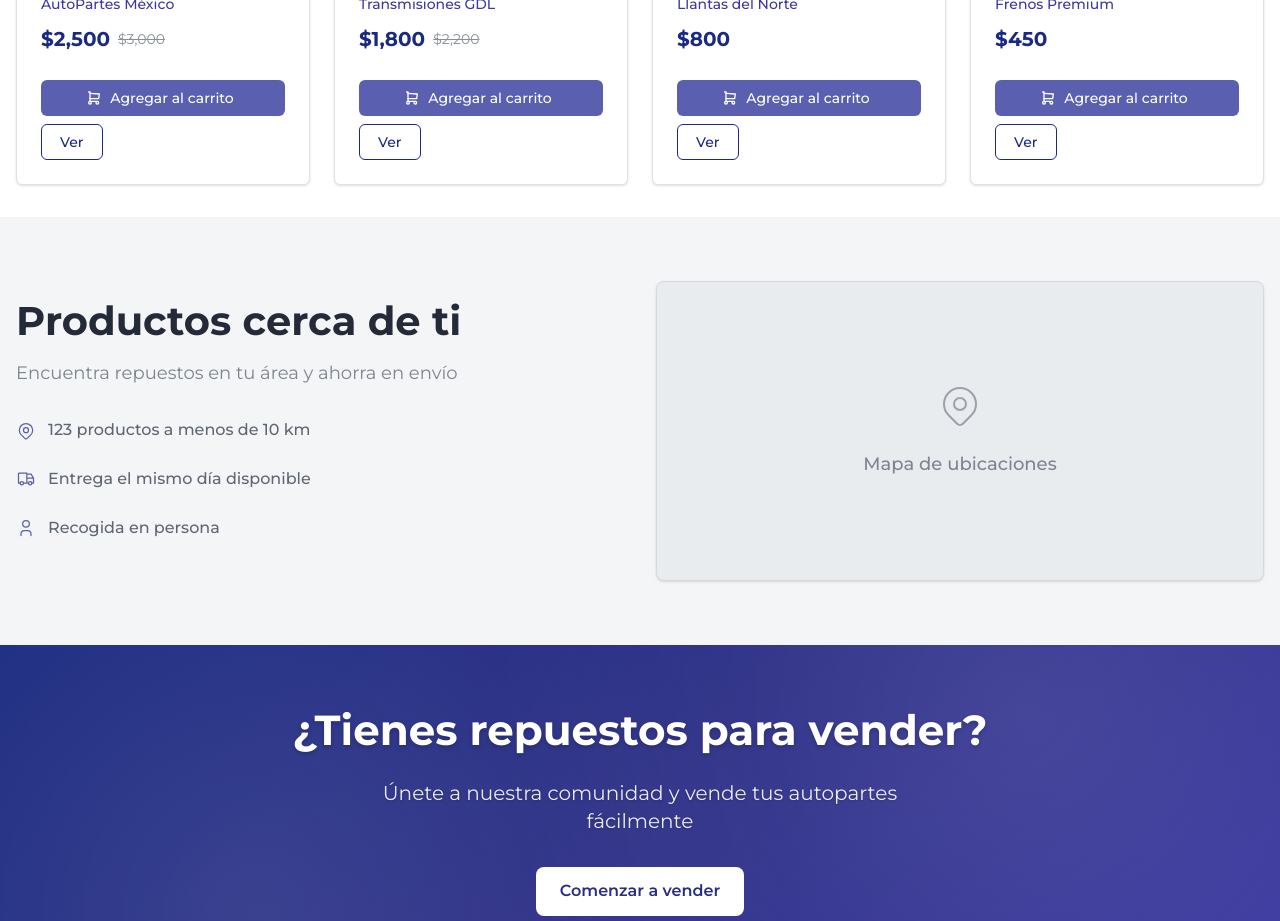
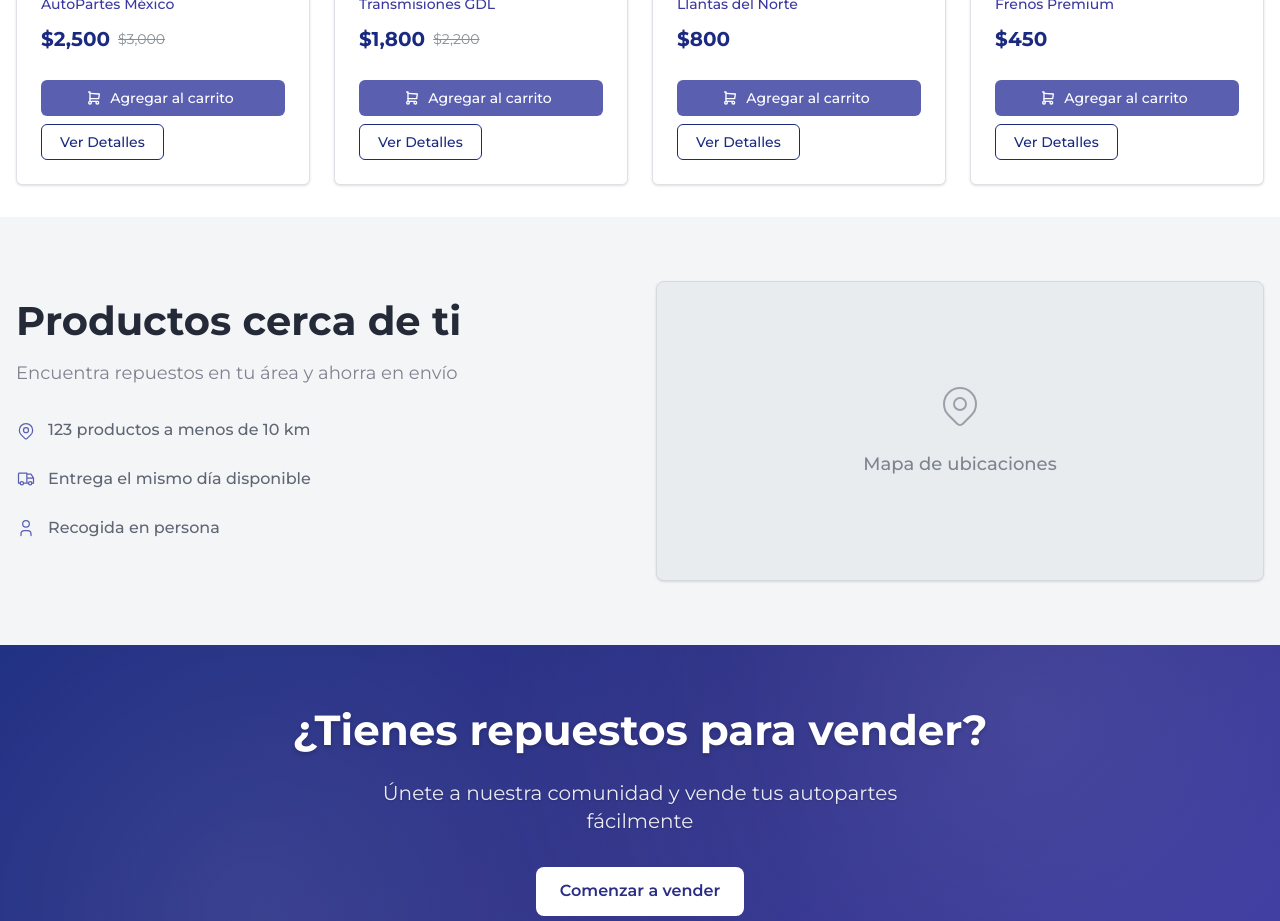
Before and after one commit to JTuyuc7/ASII_project, a Next.js app: page / in a window 1280 px wide. Shown: the part 1420-2341 px from the top of the page. Built offline with nearby package versions, Linux system fonts and the light colour scheme.

Commit message:
feat: enable cart screens functionality

```diff
--- a/src/app/main/page.tsx
+++ b/src/app/main/page.tsx
@@ -1,7 +1,6 @@
 'use client';
 // import { RegisterForm } from '@/app/auth/register/RegisterForm'
 import { useAuth } from '@/contexts/AuthContext';
-import { useSampleData } from '@/hooks/useSampleData';
 import LoginPage from '../../components/auth/login/loginPage';
 import { RegisterForm } from '../../components/auth/register/registerPage';
 import BannerShopPage from '../../components/banner-shop/page';
@@ -15,7 +14,6 @@ import MainLayout from './layout';
 
 export default function MainPage() {
   const { currentView, isAuthenticated } = useAuth();
-  const { addSampleProducts, cartState } = useSampleData();
 
   const renderContent = () => {
     if (currentView === 'login' && !isAuthenticated) {
--- a/src/app/product/[id]/page.tsx
+++ b/src/app/product/[id]/page.tsx
@@ -152,14 +152,17 @@ export default function ProductDetail({ params }: ProductDetailProps) {
   ));
 
   const handleAddToCart = () => {
+    // tslint:disable-next-line no-console
     console.log('Added to cart:', { productId: product.id, quantity });
   };
 
   const handleBuyNow = () => {
+    // tslint:disable-next-line no-console
     console.log('Buy now:', { productId: product.id, quantity });
   };
 
   const handleContactSeller = () => {
+    // tslint:disable-next-line no-console
     console.log('Contact seller:', product.seller.name);
   };
 
--- a/src/components/header/page.tsx
+++ b/src/components/header/page.tsx
@@ -1,6 +1,5 @@
 'use client';
 
-import { useCart } from '@/contexts/CartContext';
 import {
   ActionIcon,
   Box,
@@ -8,7 +7,7 @@ import {
   Group,
   Paper,
   Text,
-  TextInput
+  TextInput,
 } from '@mantine/core';
 import { useDisclosure, useMediaQuery } from '@mantine/hooks';
 import { IconMenu2, IconSearch } from '@tabler/icons-react';
@@ -27,7 +26,6 @@ export default function Header() {
   const [authOpened, { close: closeAuth }] = useDisclosure(false);
   const [authType] = useState<AuthModalType>(null);
   const isMobile = useMediaQuery('(max-width: 768px)');
-  const { state } = useCart();
   // const { isAuthenticated, loading, logout } = useAuth();
 
   const userName = 'Juan Pérez'; // Replace with actual user name
--- a/src/components/outstanding-products/page.tsx
+++ b/src/components/outstanding-products/page.tsx
@@ -80,11 +80,13 @@ const outstandingProducts: Product[] = [
 
 export default function OutstandingProducts() {
   const handleAddToCart = (productId: number) => {
+    // tslint:disable-next-line no-console
     console.log('Added to cart:', productId);
     // Add cart logic here
   };
 
   const handleToggleFavorite = (productId: number) => {
+    // tslint:disable-next-line no-console
     console.log('Toggle favorite:', productId);
     // Add favorite logic here
   };
--- a/src/components/products/ProductCard.tsx
+++ b/src/components/products/ProductCard.tsx
@@ -1,6 +1,5 @@
 'use client';
 
-import { AddToCartButton } from '@/components/cart/AddToCartButton';
 import { calculateDistanceFromUser, Coordinates } from '@/utils/location';
 import {
   Badge,
@@ -12,13 +11,10 @@ import {
   Stack,
   Text,
 } from '@mantine/core';
-import {
-  IconHeart,
-  IconMapPin,
-  IconStar
-} from '@tabler/icons-react';
+import { IconHeart, IconMapPin, IconStar } from '@tabler/icons-react';
 import { useRouter } from 'next/navigation';
 import { useEffect, useState } from 'react';
+import { AddToCartButton } from '../cart/AddToCartButton';
 
 export interface Product {
   id: number;
@@ -45,7 +41,6 @@ interface ProductCardProps {
 
 export default function ProductCard({
   product,
-  onAddToCart,
   onToggleFavorite,
 }: ProductCardProps) {
   const router = useRouter();
@@ -77,11 +72,6 @@ export default function ProductCard({
     router.push(`/product/${product.id}`);
   };
 
-  const handleAddToCart = (e: React.MouseEvent) => {
-    e.stopPropagation();
-    onAddToCart?.(product.id);
-  };
-
   const handleToggleFavorite = (e: React.MouseEvent) => {
     e.stopPropagation();
     onToggleFavorite?.(product.id);
@@ -98,7 +88,7 @@ export default function ProductCard({
         transition: 'all 0.2s ease',
         height: '100%',
       }}
-      onClick={handleProductClick}
+      // onClick={handleProductClick}
       styles={{
         root: {
           '&:hover': {
@@ -201,8 +191,8 @@ export default function ProductCard({
             {isCalculating
               ? 'Calculando...'
               : calculatedDistance ||
-              product.distance ||
-              'Distancia no disponible'}
+                product.distance ||
+                'Distancia no disponible'}
           </Text>
         </Group>
 
@@ -250,7 +240,7 @@ export default function ProductCard({
               handleProductClick();
             }}
           >
-            Ver
+            Ver Detalles
           </Button>
         </Group>
       </Stack>
```
Lines whose indentation alone changed are shown as unchanged.
